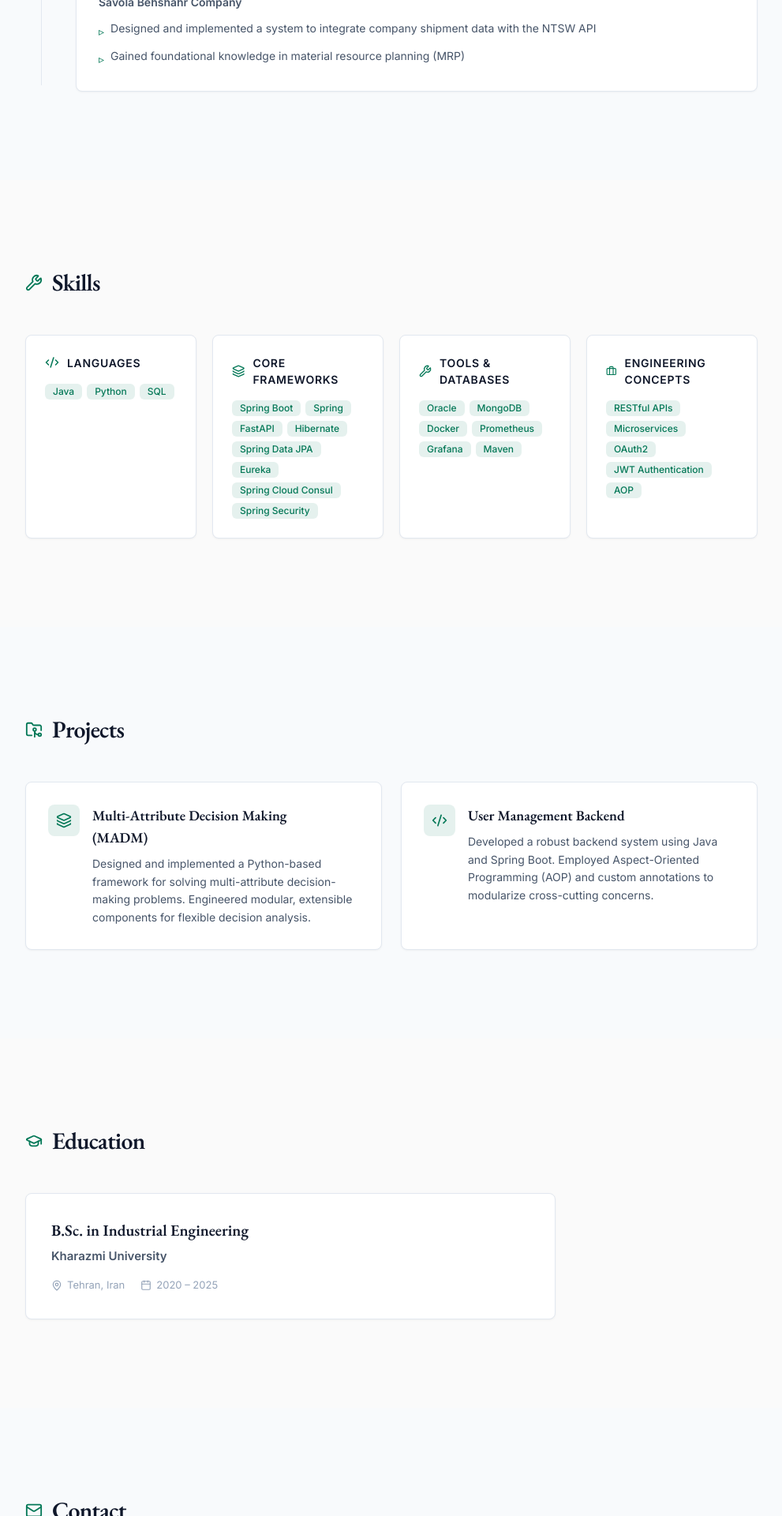
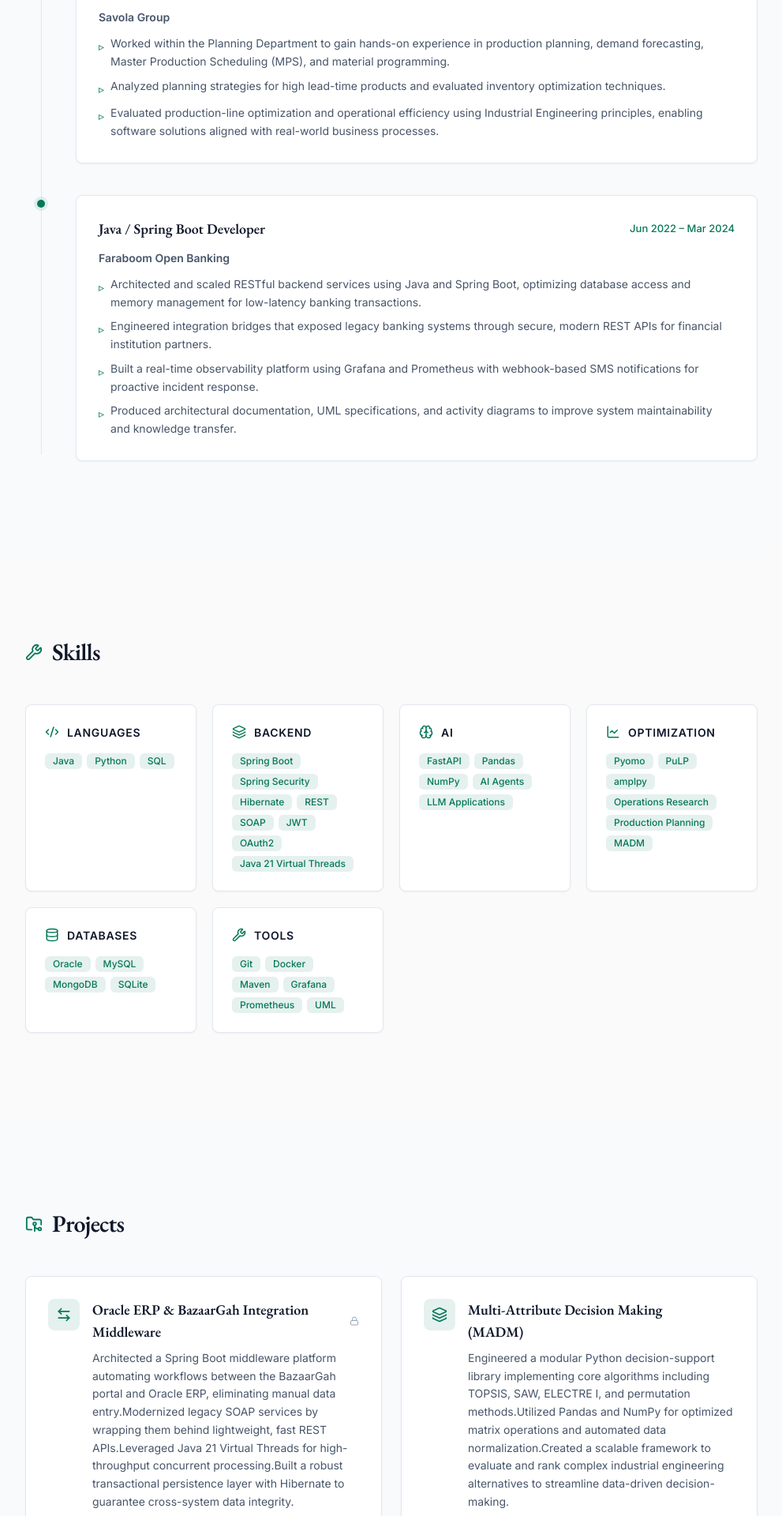
Before and after one commit to sfarshian/sfarshian.github.io, a React (Vite) app: page / in a window 1280 px wide. Shown: the part 1340-3260 px from the top of the page at 79% size, without its empty margins (144-1135 px from the left). Built offline with nearby package versions, Linux system fonts and the light colour scheme.

Commit message:
Updated Data

```diff
--- a/src/components/Projects.tsx
+++ b/src/components/Projects.tsx
@@ -1,5 +1,5 @@
 import { projects } from "../data";
-import { FolderGit2, ExternalLink } from "lucide-react";
+import { FolderGit2, ExternalLink, Lock } from "lucide-react";
 
 export default function Projects() {
   return (
@@ -13,32 +13,62 @@ export default function Projects() {
         </div>
 
         <div className="grid grid-cols-1 md:grid-cols-2 gap-6">
-          {projects.map((project, i) => (
-            <a
-              key={i}
-              href={project.githubUrl}
-              target="_blank"
-              rel="noopener noreferrer"
-              className="card card-hover p-7 group cursor-pointer block hover:-translate-y-0.5 hover:shadow-card-hover"
-            >
+          {projects.map((project, i) => {
+            const cardContent = (
               <div className="flex items-start gap-4">
                 <div className="shrink-0 w-10 h-10 rounded-lg bg-primary/10 flex items-center justify-center">
                   <project.icon size={20} className="text-primary" />
                 </div>
                 <div className="flex-1 min-w-0">
                   <div className="flex items-start justify-between gap-2">
-                    <h3 className="text-lg font-serif font-semibold text-foreground mb-2 group-hover:text-primary transition-colors">
-                      {project.title}
-                    </h3>
-                    <ExternalLink size={14} className="shrink-0 mt-1 text-foreground-muted opacity-0 group-hover:opacity-100 transition-opacity" />
+                    <div className="flex items-center gap-2">
+                      <h3 className="text-lg font-serif font-semibold text-foreground mb-2 group-hover:text-primary transition-colors">
+                        {project.title}
+                      </h3>
+                      {project.isPrivate && (
+                        <div className="relative inline-block">
+                          <Lock size={12} className="text-foreground-muted mb-2" />
+                          <span className="pointer-events-none absolute -top-7 left-1/2 -translate-x-1/2 px-2 py-0.5 text-[11px] font-medium text-foreground-secondary bg-white border border-slate-200 rounded shadow-sm whitespace-nowrap opacity-0 group-hover:opacity-100 transition-opacity duration-150 z-10">
+                            Private project
+                          </span>
+                        </div>
+                      )}
+                    </div>
+                    {!project.isPrivate && project.githubUrl && (
+                      <ExternalLink size={14} className="shrink-0 mt-1 text-foreground-muted opacity-0 group-hover:opacity-100 transition-opacity" />
+                    )}
                   </div>
                   <p className="text-[14px] text-foreground-secondary leading-relaxed">
                     {project.description}
                   </p>
                 </div>
               </div>
-            </a>
-          ))}
+            );
+
+            const cardClasses =
+              "card p-7 group block hover:-translate-y-0.5 hover:shadow-card-hover" +
+              (project.isPrivate ? " cursor-default" : " card-hover cursor-pointer");
+
+            if (project.isPrivate) {
+              return (
+                <div key={i} className={cardClasses}>
+                  {cardContent}
+                </div>
+              );
+            }
+
+            return (
+              <a
+                key={i}
+                href={project.githubUrl}
+                target="_blank"
+                rel="noopener noreferrer"
+                className={cardClasses}
+              >
+                {cardContent}
+              </a>
+            );
+          })}
         </div>
       </div>
     </section>
--- a/src/data.ts
+++ b/src/data.ts
@@ -2,13 +2,17 @@ import type { ComponentType, SVGProps } from "react";
 import {
   Mail,
   Send,
-  Briefcase,
   Code2,
   Wrench,
   Layers,
   Globe,
   Users,
+  ArrowLeftRight,
+  Brain,
+  LineChart,
+  Database,
 } from "lucide-react";
+
 
 type IconType = ComponentType<SVGProps<SVGSVGElement> & { size?: number | string }>;
 
@@ -21,9 +25,10 @@ export interface WorkExperience {
 
 export interface Project {
   title: string;
-  description: string;
+  description: string[];
   githubUrl: string;
   icon: IconType;
+  isPrivate?: boolean;
 }
 
 export interface SkillCategory {
@@ -44,22 +49,34 @@ export const profile = {
 
 export const workExperience: WorkExperience[] = [
   {
-    title: "Java / Spring Boot Developer",
-    company: "Faraboom Open Banking Solutions",
-    period: "Jun 2022 – Mar 2024",
+    title: "Software Integration Engineer (Contract)",
+    company: "Savola Group",
+    period: "Sep 2024 – Present",
     points: [
-      "Designed, enhanced, and maintained banking APIs serving production traffic",
-      "Developed a real-time monitoring and alerting system using Grafana and Prometheus",
-      "Created comprehensive documentation of legacy systems utilizing UML and Activity Diagrams",
+      "Engineered middleware integrating Oracle E-Business Suite with the governmental National Trade Single Window (NTSW) platform.",
+      "Built a lightweight REST-based integration system, effectively eliminating manual shipment registration.",
+      "Designed enterprise data pipelines to ensure strict regulatory compliance and robust transactional integrity.",
     ],
   },
   {
     title: "Planning Trainee",
-    company: "Savola Behshahr Company",
+    company: "Savola Group",
     period: "Jun 2024 – Sep 2024",
     points: [
-      "Designed and implemented a system to integrate company shipment data with the NTSW API",
-      "Gained foundational knowledge in material resource planning (MRP)",
+      "Worked within the Planning Department to gain hands-on experience in production planning, demand forecasting, Master Production Scheduling (MPS), and material programming.",
+      "Analyzed planning strategies for high lead-time products and evaluated inventory optimization techniques.",
+      "Evaluated production-line optimization and operational efficiency using Industrial Engineering principles, enabling software solutions aligned with real-world business processes.",
+    ],
+  },
+  {
+    title: "Java / Spring Boot Developer",
+    company: "Faraboom Open Banking",
+    period: "Jun 2022 – Mar 2024",
+    points: [
+      "Architected and scaled RESTful backend services using Java and Spring Boot, optimizing database access and memory management for low-latency banking transactions.",
+      "Engineered integration bridges that exposed legacy banking systems through secure, modern REST APIs for financial institution partners.",
+      "Built a real-time observability platform using Grafana and Prometheus with webhook-based SMS notifications for proactive incident response.",
+      "Produced architectural documentation, UML specifications, and activity diagrams to improve system maintainability and knowledge transfer.",
     ],
   },
 ];
@@ -71,22 +88,47 @@ export const skillCategories: SkillCategory[] = [
     skills: ["Java", "Python", "SQL"],
   },
   {
-    name: "Core Frameworks",
-    icon: Layers,
-    skills: ["Spring Boot", "Spring", "FastAPI", "Hibernate", "Spring Data JPA", "Eureka", "Spring Cloud Consul", "Spring Security"],
+    name: "Backend",
+    icon: Layers, // or Server
+    skills: [
+      "Spring Boot",
+      "Spring Security",
+      "Hibernate",
+      "REST",
+      "SOAP",
+      "JWT",
+      "OAuth2",
+      "Java 21 Virtual Threads"
+    ],
   },
   {
-    name: "Tools & Databases",
-    icon: Wrench,
-    skills: ["Oracle", "MongoDB", "Docker", "Prometheus", "Grafana", "Maven"],
+    name: "AI",
+    icon: Brain, // Make sure to import an appropriate icon like Brain or Bot
+    skills: ["FastAPI", "Pandas", "NumPy", "AI Agents", "LLM Applications"],
   },
   {
-    name: "Engineering Concepts",
-    icon: Briefcase,
-    skills: ["RESTful APIs", "Microservices", "OAuth2", "JWT Authentication", "AOP"],
+    name: "Optimization",
+    icon: LineChart, // LineChart, Activity, or Briefcase
+    skills: [
+      "Pyomo",
+      "PuLP",
+      "amplpy",
+      "Operations Research",
+      "Production Planning",
+      "MADM"
+    ],
+  },
+  {
+    name: "Databases",
+    icon: Database, // Make sure to import a Database icon
+    skills: ["Oracle", "MySQL", "MongoDB", "SQLite"],
+  },
+  {
+    name: "Tools",
+    icon: Wrench,
+    skills: ["Git", "Docker", "Maven", "Grafana", "Prometheus", "UML"],
   },
 ];
-
 export const education = {
   degree: "B.Sc. in Industrial Engineering",
   school: "Kharazmi University",
@@ -96,16 +138,34 @@ export const education = {
 
 export const projects: Project[] = [
   {
+    title: "Oracle ERP & BazaarGah Integration Middleware",
+    description: [
+      "Architected a Spring Boot middleware platform automating workflows between the BazaarGah portal and Oracle ERP, eliminating manual data entry.",
+      "Modernized legacy SOAP services by wrapping them behind lightweight, fast REST APIs.",
+      "Leveraged Java 21 Virtual Threads for high-throughput concurrent processing.",
+      "Built a robust transactional persistence layer with Hibernate to guarantee cross-system data integrity."
+    ],
+    githubUrl: "", // Private enterprise project
+    icon: ArrowLeftRight,
+    isPrivate: true,
+  },
+  {
     title: "Multi-Attribute Decision Making (MADM)",
-    description:
-      "Designed and implemented a Python-based framework for solving multi-attribute decision-making problems. Engineered modular, extensible components for flexible decision analysis.",
+    description: [
+      "Engineered a modular Python decision-support library implementing core algorithms including TOPSIS, SAW, ELECTRE I, and permutation methods.",
+      "Utilized Pandas and NumPy for optimized matrix operations and automated data normalization.",
+      "Created a scalable framework to evaluate and rank complex industrial engineering alternatives to streamline data-driven decision-making."
+    ],
     githubUrl: "https://github.com/sfarshian/MADM",
     icon: Layers,
   },
   {
     title: "User Management Backend",
-    description:
-      "Developed a robust backend system using Java and Spring Boot. Employed Aspect-Oriented Programming (AOP) and custom annotations to modularize cross-cutting concerns.",
+    description: [
+      "Developed a secure, stateless REST API using Spring Boot, integrating Google OAuth2 and JWT for robust identity verification and session management.",
+      "Implemented Aspect-Oriented Programming (AOP) for centralized request logging and Role-Based Access Control (RBAC).",
+      "Designed scalable data persistence utilizing Spring Data JPA and Hibernate to manage user profiles and authorization states."
+    ],
     githubUrl: "https://github.com/sfarshian/UserManagement",
     icon: Code2,
   },
```
